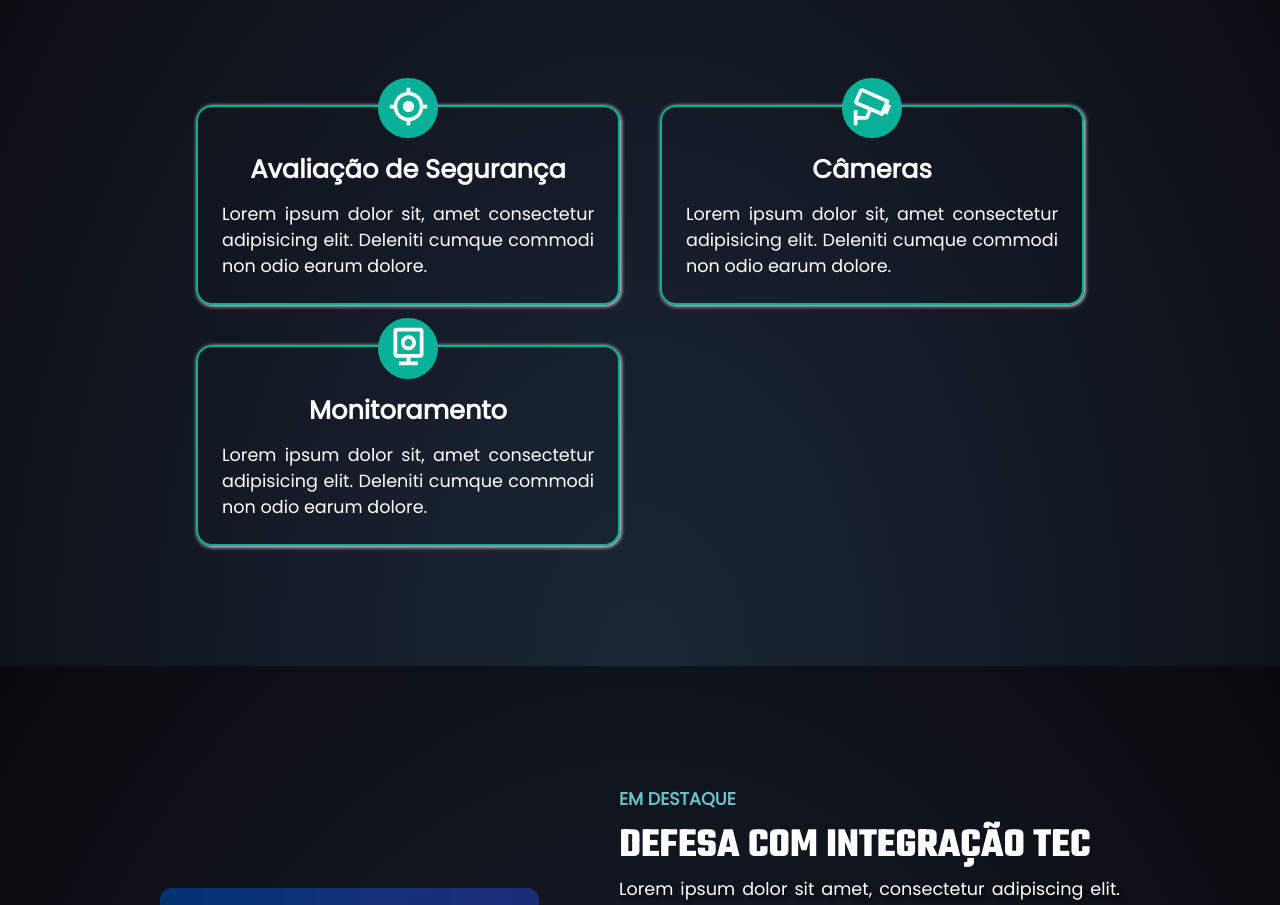
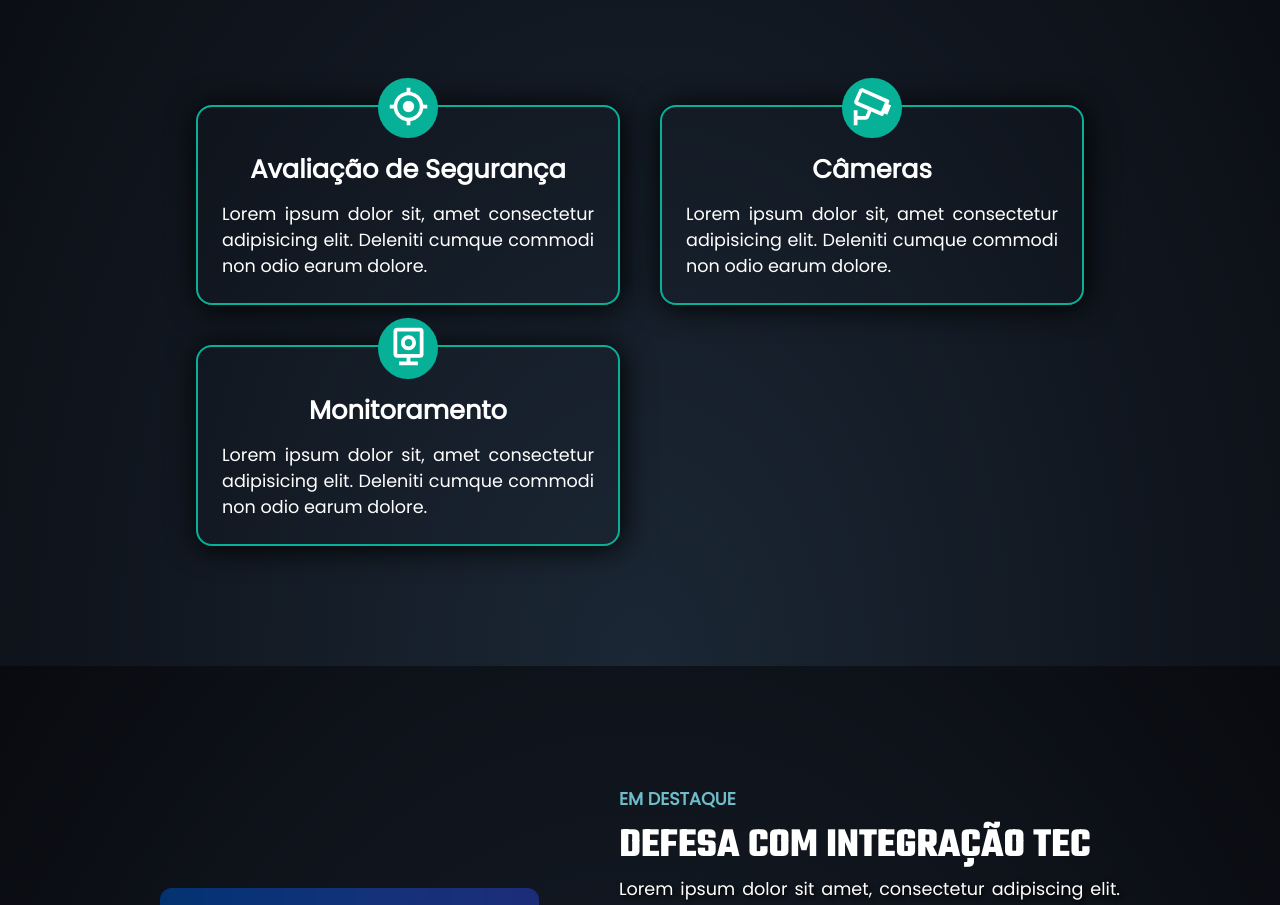
Before and after one commit to heitorfernandofv/site-segv, a plain HTML site: page index.html in a window 1280 px wide. Shown: the part 1924-2829 px from the top of the page. Drawn offline with Linux system fonts and the light colour scheme.

Commit message:
novos estilos

```diff
--- a/styles/style.css
+++ b/styles/style.css
@@ -318,7 +318,7 @@ svg {
     max-width: 53vh;
     padding: 0.5vh 3vh 3vh 3vh;
     height: auto;
-    box-shadow: 1px 1px 4px white;
+    box-shadow: 2px 2px 30px black;
     transition: all .45s ease;
 }
 
```
